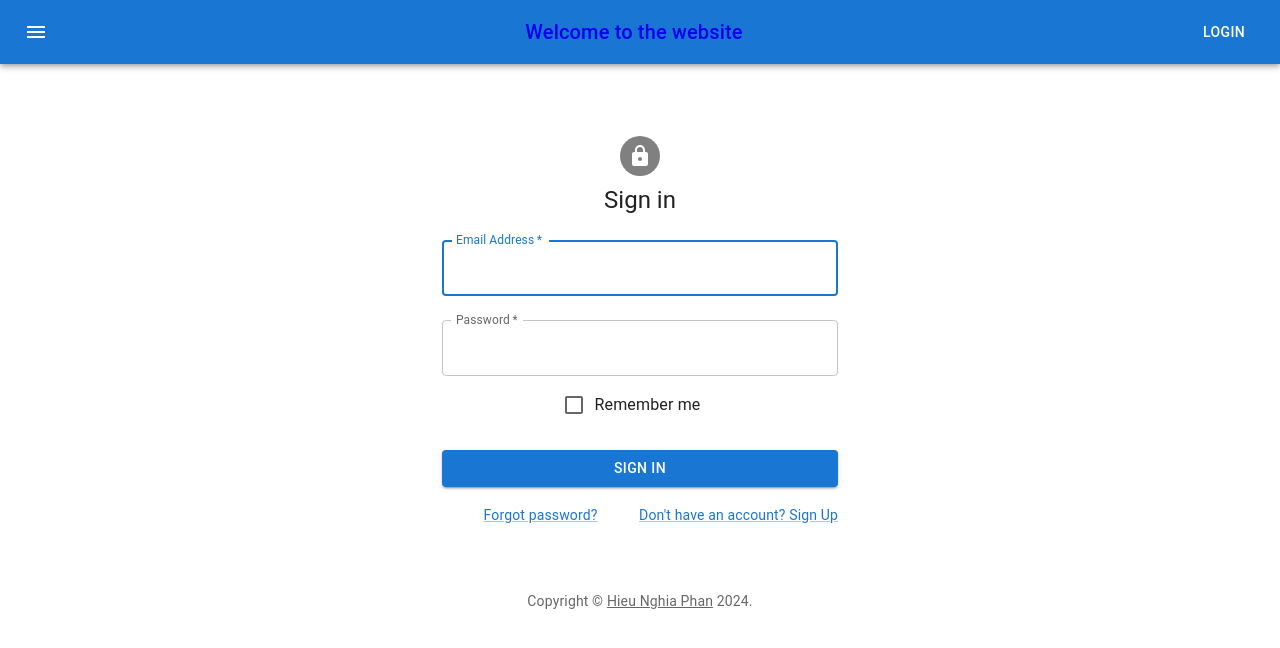
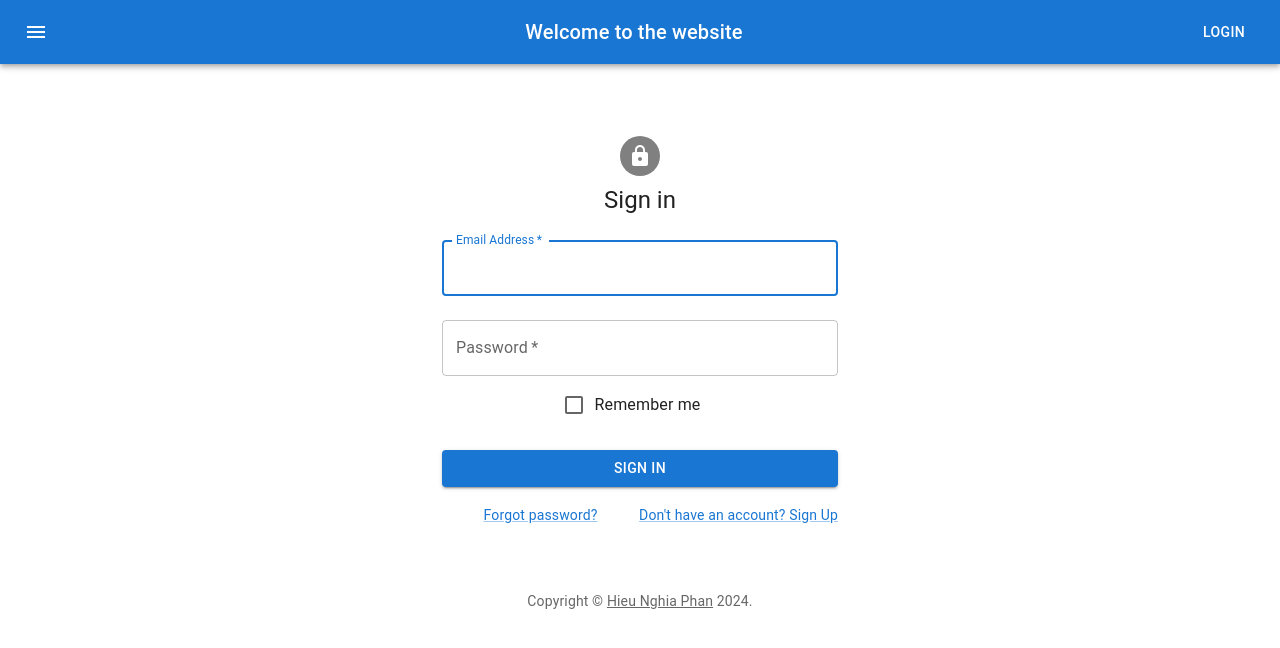
Before and after one commit to wokemon/Week1FCI, a React (Create React App) app in the folder my-app/: page /login in a window 1280 px wide. Shown: the top 648 px of the page. Built offline with nearby package versions, Linux system fonts and the light colour scheme.

Commit message:
Made it work, moving to next project

```diff
--- a/my-app/src/components/Login.js
+++ b/my-app/src/components/Login.js
@@ -31,15 +31,8 @@
 const defaultTheme = createTheme();
 
 export default function SignIn() {
-  // const handleSubmit = async (event) => {
-  //   event.preventDefault();
-  //   const data = new FormData(event.currentTarget);
-  //   console.log({
-  //     email: data.get('email'),
-  //     password: data.get('password'),
-  //   });
-  // };
-  const [email, password, setEmail, setPassword] = useState('')
+  const [email, setEmail] = useState('')
+  const [password, setPassword] = useState('')
 
   const handleSubmit = async (event) => {
     event.preventDefault();
@@ -90,6 +83,7 @@
               name="email"
               autoComplete="email"
               value={email}
+              onChange={(e) => setEmail(e.target.value)}
               autoFocus
             />
             <TextField
@@ -102,6 +96,7 @@
               id="password"
               autoComplete="current-password"
               value={password}
+              onChange={(e) => setPassword(e.target.value)}
             />
             <FormControlLabel
               control={<Checkbox value="remember" color="primary" />}
--- a/my-app/src/components/Navbar.js
+++ b/my-app/src/components/Navbar.js
@@ -22,7 +22,7 @@
           >
             <MenuIcon />
           </IconButton>
-          <Typography variant="h6" component={RouterLink} to="/login" sx={{ flexGrow: 1, textDecoration: 'none'}}>
+          <Typography variant="h6" sx={{ flexGrow: 1, textDecoration: 'none'}}>
             Welcome to the website
           </Typography>
           <Button color="inherit" component= {RouterLink} to="/login">Login</Button>
--- a/my-app/src/components/SignUp.js
+++ b/my-app/src/components/SignUp.js
@@ -34,7 +34,6 @@
   const [password, setPassword] = useState('')
   const [firstName, setFirstName] = useState('')
   const [lastName, setLastName] = useState('')
-  console.log(firstName)
 
   const handleSubmit = async (event) => {
     event.preventDefault();
@@ -125,7 +124,7 @@
                   label="Password"
                   type="password"
                   id="password"
-                  autoComplete="new-password"
+                  autoComplete="current-password"
                   value={password}
                   onChange={(e) => setPassword(e.target.value)}
                 />
```
Also changed, not shown: 1 other file (tests, documents, lock files or other folders).
